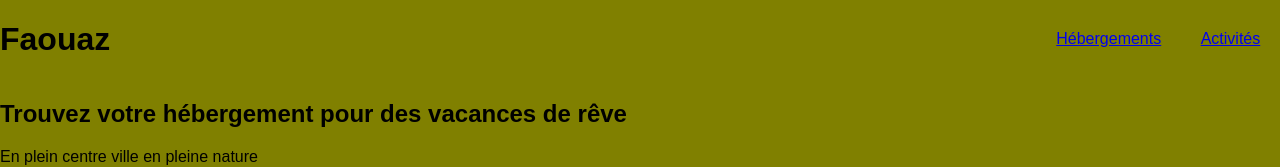
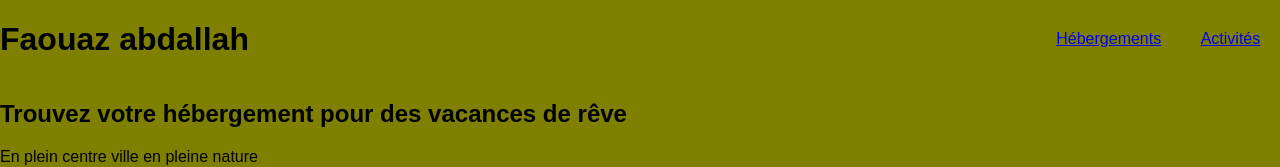
Before and after one commit to GitHubFaouaz/Reservia, a plain HTML site: page index.html in a window 1280 px wide. Shown: the top 167 px of the page. Drawn offline with Linux system fonts and the light colour scheme; a web font is replaced by a local one.

Commit message:
modification h1

```diff
--- a/index.html
+++ b/index.html
@@ -19,7 +19,7 @@
     <header>
 
 
-            <h1>Faouaz</h1>
+            <h1>Faouaz abdallah</h1>
             <nav>
                 <a href="#Hébergements">Hébergements</a>
                 <a href="#Activités">Activités</a>
```
